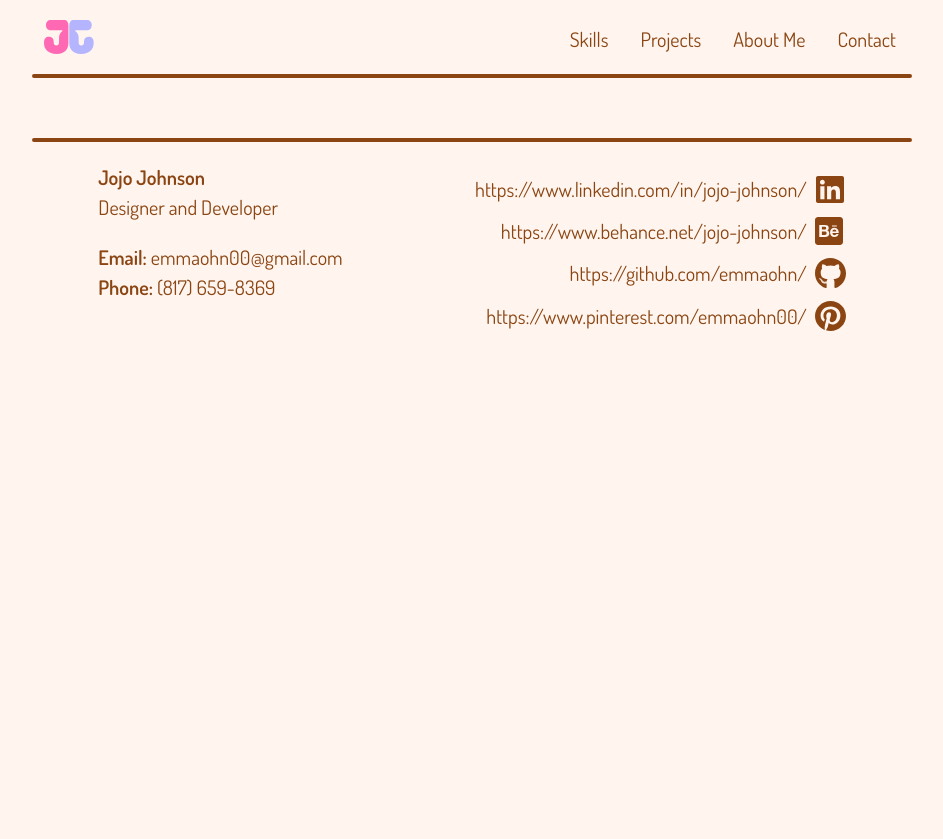
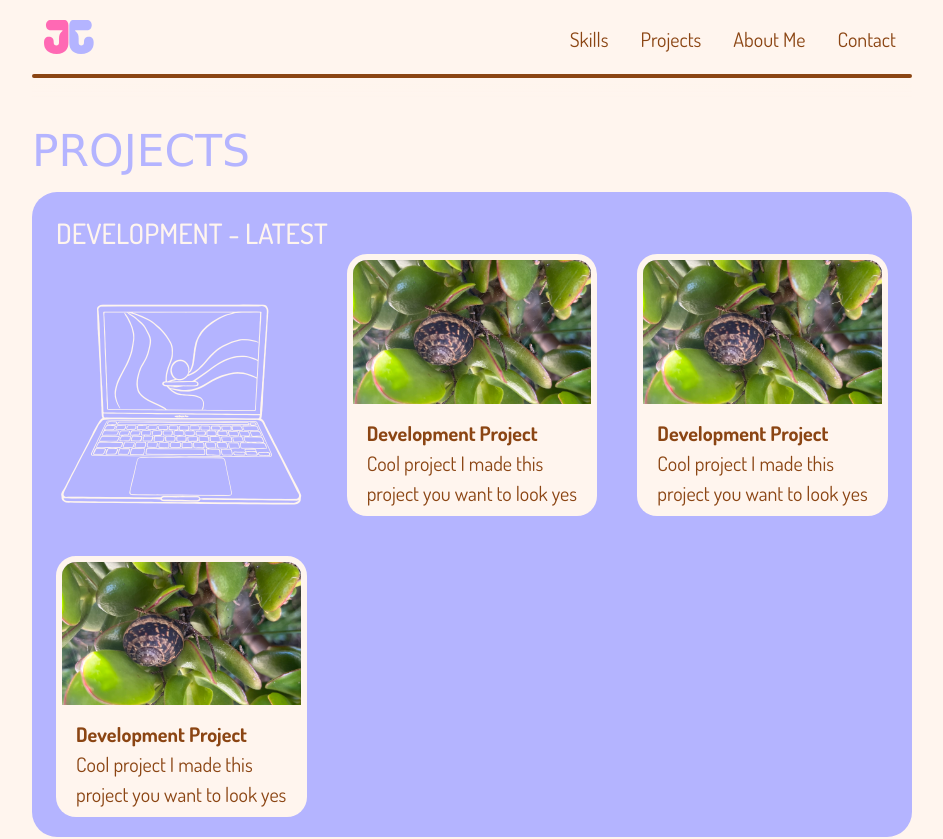
Before and after one commit to emmaohn/portfolio, a SvelteKit app: page /projects in a window 1280 px wide. Shown: the top 839 px of the page, without its empty margins (168-1111 px from the left). Before the commit the page ends 800 px from the top, so only its background shows below. Built offline with nearby package versions, Linux system fonts and the light colour scheme; a web font is replaced by a local one.

Commit message:
updated nav links, updated project page

```diff
--- a/src/app.scss
+++ b/src/app.scss
@@ -34,7 +34,7 @@ html {
 body {
   background-color: var(--light-background);
 }
-main {
+main, header, footer {
   margin: 0 1.4em;
   @include break(768px) {
     margin: 0 2.6em;
--- a/src/components/Footer.svelte
+++ b/src/components/Footer.svelte
@@ -17,10 +17,10 @@
     <a href="https://www.pinterest.com/emmaohn00/"><img src="images/social/pinterest.svg" alt="Pinterest icon"></a>
   </div>
   <div class="socials_desktop">
-    <a href="https://www.linkedin.com/in/jojo-johnson/"><p>https://www.linkedin.com/in/jojo-johnson/</p><img src="images/social/linkedin.svg" alt="LinkedIn icon"></a>
-    <a href="https://www.behance.net/jojo-johnson/"><p>https://www.behance.net/jojo-johnson/</p><img src="images/social/behance.svg" alt="Behance icon"></a>
-    <a href="https://github.com/emmaohn/"><p>https://github.com/emmaohn/</p><img src="images/social/github.svg" alt="GitHub icon"></a>
-    <a href="https://www.pinterest.com/emmaohn00/"><p>https://www.pinterest.com/emmaohn00/</p><img src="images/social/pinterest.svg" alt="Pinterest icon"></a>
+    <a target="_blank" href="https://www.linkedin.com/in/jojo-johnson/"><p>https://www.linkedin.com/in/jojo-johnson/</p><img src="images/social/linkedin.svg" alt="LinkedIn icon"></a>
+    <a target="_blank" href="https://www.behance.net/jojo-johnson/"><p>https://www.behance.net/jojo-johnson/</p><img src="images/social/behance.svg" alt="Behance icon"></a>
+    <a target="_blank" href="https://github.com/emmaohn/"><p>https://github.com/emmaohn/</p><img src="images/social/github.svg" alt="GitHub icon"></a>
+    <a target="_blank" href="https://www.pinterest.com/emmaohn00/"><p>https://www.pinterest.com/emmaohn00/</p><img src="images/social/pinterest.svg" alt="Pinterest icon"></a>
   </div>
 </footer>
 
--- a/src/components/Header.svelte
+++ b/src/components/Header.svelte
@@ -19,10 +19,10 @@
     </nav>
     <nav class="hidden md:block">
       <ul class="desktop flex">
-        <a href="#skills"><li>Skills</li></a>
-        <a href="#projects"><li>Projects</li></a>
-        <a href="#about-me"><li>About Me</li></a>
-        <a href="#contact-me"><li>Contact</li></a>
+        <a href="/#skills"><li>Skills</li></a>
+        <a href="/#projects"><li>Projects</li></a>
+        <a href="/#about-me"><li>About Me</li></a>
+        <a href="/#contact-me"><li>Contact</li></a>
       </ul>
     </nav>
   </div>
--- a/src/routes/+page.svelte
+++ b/src/routes/+page.svelte
@@ -26,9 +26,8 @@
   let formMessage = "";
 </script>
 
+<Header />
 <main>
-  <Header />
-
   <!-- Mobile intro!! -->
   <div class="intro">
     <div class="title md:hidden">
@@ -212,9 +211,8 @@
       </form>
     </div>
   </a>
-
-  <Footer />
 </main>
+<Footer />
 
 <style lang="scss">
   @mixin break($custom) {
--- a/src/routes/about-me/+page.svelte
+++ b/src/routes/about-me/+page.svelte
@@ -35,9 +35,8 @@
 
 </script>
 
+<Header />
 <main>
-  <Header />
-
   <div class="about-me">
     <h2>About Me</h2>
     <div class="about-me_mobile">
@@ -89,8 +88,8 @@
   <button on:click={next}>Next!</button>
 
   <p>{index}</p>
-  <Footer />
 </main>
+<Footer />
 
 <style lang="scss">
   @mixin break($custom) {
--- a/src/routes/projects/+page.svelte
+++ b/src/routes/projects/+page.svelte
@@ -1,10 +1,75 @@
 <script>
   import Header from "../../components/Header.svelte";
+  import ProjectCard from "../../components/ProjectCard.svelte";
   import Footer from "../../components/Footer.svelte";
 </script>
 
+<Header />
 <main>
-  <Header />
+  <div class="projects">
+    <h2>Projects</h2>
+    <div class="projects-development">
+      <h3>Development - Latest</h3>
+      <section>
+        <div><i class="icon-laptop3"></i></div>
+        <ProjectCard projectImg="placeholder-thumbnail.jpeg" projectName="Development Project" projectDescription="Cool project I made this project you want to look yes" />
+        <ProjectCard projectImg="placeholder-thumbnail.jpeg" projectName="Development Project" projectDescription="Cool project I made this project you want to look yes" />
+        <ProjectCard projectImg="placeholder-thumbnail.jpeg" projectName="Development Project" projectDescription="Cool project I made this project you want to look yes" />
+      </section>
+    </div>
+    <div class="projects-design">
+      <h3>Design - Latest</h3>
+      <section>
+        <div><i class="icon-sketchbook3"></i></div>
+        <ProjectCard projectImg="placeholder-thumbnail.jpeg" projectName="Development Project" projectDescription="Cool project I made this project you want to look yes" />
+        <ProjectCard projectImg="placeholder-thumbnail.jpeg" projectName="Development Project" projectDescription="Cool project I made this project you want to look yes" />
+        <ProjectCard projectImg="placeholder-thumbnail.jpeg" projectName="Development Project" projectDescription="Cool project I made this project you want to look yes" />
+      </section>
+    </div>
+  </div>
+</main>
+<Footer />
 
-  <Footer />
-</main>
+<style lang="scss">
+  @mixin break($custom) {
+    @media (min-width: $custom) { @content; }
+  }
+
+  .projects {
+    color: var(--accent-two);
+    &-development, &-design {
+      color: var(--light-text);
+      padding: 1em 1.2em;
+      border-radius: 25px;
+
+      section {
+        display: grid;
+        gap: 2em;
+        @include break(640px) {
+          grid-template-columns: 1fr 1fr;
+          align-items: center;
+        }
+        @include break(1024px) {
+          grid-template-columns: 1fr 1fr 1fr;
+        }
+
+        div {
+          margin-top: 2em;
+          &:first-child {
+            text-align: center;
+          }
+          i {
+            font-size: 10em;
+          }
+        }
+      }
+    }
+    &-development {
+      background-color: var(--accent-two);
+      margin-bottom: 1em;
+    }
+    &-design {
+      background-color: var(--accent-one);
+    }
+  }
+</style>
```
